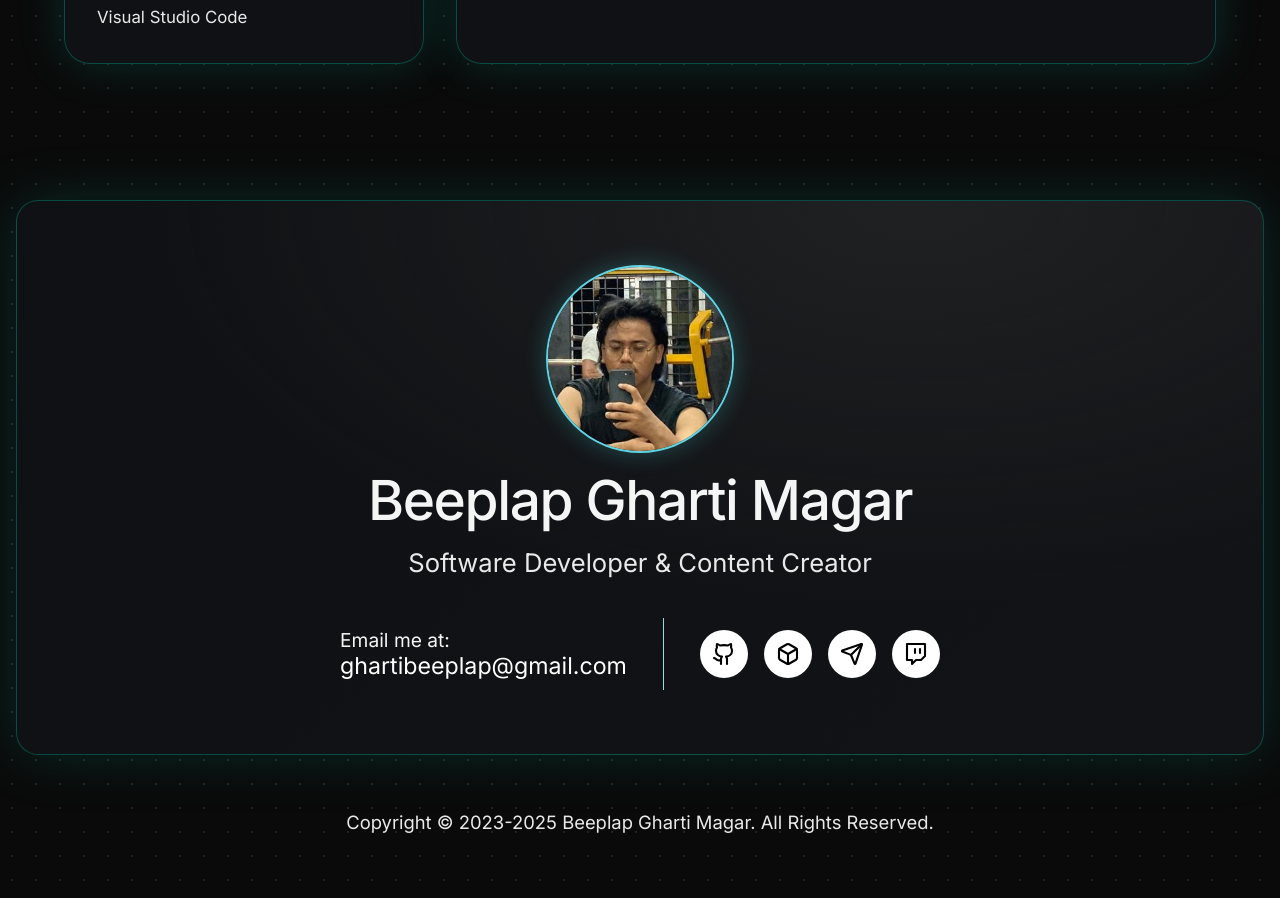
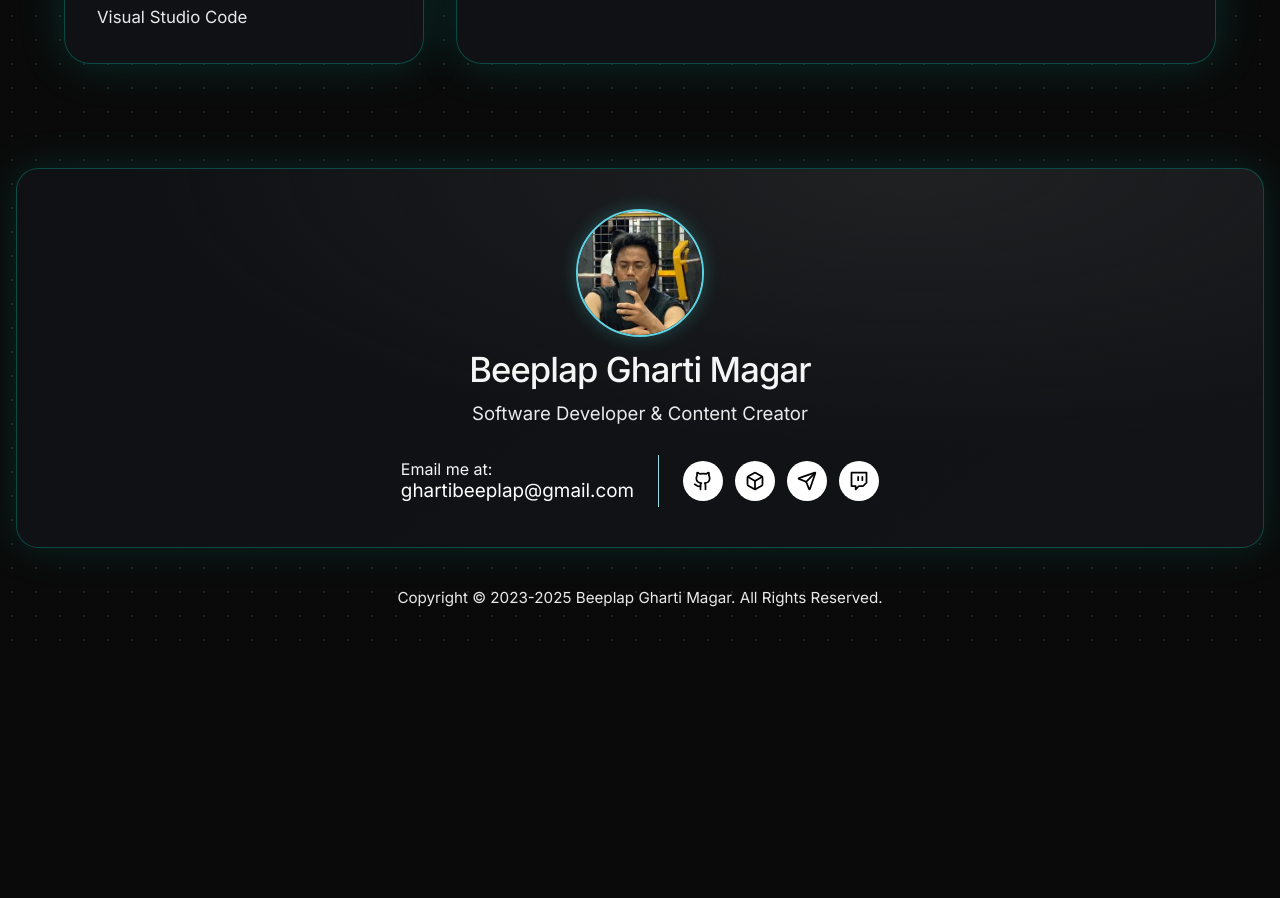
Before and after one commit to Beeplap/My-portfolio, a React (Vite) app: page / in a window 1280 px wide. Shown: the part 2780-3678 px from the top of the page. After the commit the page ends 3435 px from the top, so only its background shows below. Built offline with nearby package versions, Linux system fonts and the light colour scheme; the HTML template or start-up script is replaced by a standard one.

Commit message:
visual changes

```diff
--- a/src/components/Contact.tsx
+++ b/src/components/Contact.tsx
@@ -33,40 +33,40 @@ const Contact = () => {
   ];
 
   return (
-    <section id="contact" className="px-4 pt-16 md:pt-20">
-      <div className="mx-auto max-w-[1380px]">
-        <div className="rounded-[22px] border border-[hsl(172_100%_30%_/0.42)] bg-[radial-gradient(120%_140%_at_72%_0%,hsl(0_0%_20%_/0.45),transparent_52%),linear-gradient(140deg,hsl(220_15%_7%_/0.98),hsl(220_12%_8%_/0.96))] px-6 py-12 shadow-[0_0_55px_hsl(172_100%_30%_/0.22)] md:px-12 md:py-16">
-          <div className="mx-auto flex max-w-4xl cursor-default flex-col items-center text-center">
+    <section id="contact" className="px-4 pt-10 md:pt-12">
+      <div className="mx-auto max-w-[1260px]">
+        <div className="rounded-[22px] border border-[hsl(172_100%_30%_/0.42)] bg-[radial-gradient(120%_140%_at_72%_0%,hsl(0_0%_20%_/0.45),transparent_52%),linear-gradient(140deg,hsl(220_15%_7%_/0.98),hsl(220_12%_8%_/0.96))] px-5 py-8 shadow-[0_0_40px_hsl(172_100%_30%_/0.2)] md:px-8 md:py-10">
+          <div className="mx-auto flex max-w-3xl cursor-default flex-col items-center text-center">
             <img
               src="/assets/beeo.jpg"
               alt="Beeplap Gharti Magar profile picture"
-              className="h-40 w-40 rounded-full border-[2px] border-cyan-300/90 object-cover shadow-[0_0_24px_hsl(182_100%_65%_/0.24)] md:h-[188px] md:w-[188px]"
+              className="h-28 w-28 rounded-full border-[2px] border-cyan-300/90 object-cover shadow-[0_0_18px_hsl(182_100%_65%_/0.24)] md:h-32 md:w-32"
             />
 
-            <h2 className="mt-5 text-[clamp(2.6rem,4.3vw,4.15rem)] font-medium leading-none tracking-tight">
+            <h2 className="mt-4 text-[clamp(2rem,2.7vw,2.85rem)] font-medium leading-none tracking-tight">
               Beeplap Gharti Magar
             </h2>
-            <p className="mt-4 text-[clamp(1.3rem,2vw,2.15rem)] text-foreground/95">
+            <p className="mt-3 text-[clamp(1.05rem,1.45vw,1.5rem)] text-foreground/95">
               Software Developer & Content Creator
             </p>
 
-            <div className="mt-9 flex w-full flex-col items-center gap-6 md:flex-row md:justify-center md:gap-9">
+            <div className="mt-7 flex w-full flex-col items-center gap-5 md:flex-row md:justify-center md:gap-6">
               <div className="text-center md:text-left">
-                <p className="text-[clamp(1.2rem,1.45vw,1.75rem)] leading-tight text-foreground/88">
+                <p className="text-[clamp(1rem,1.1vw,1.2rem)] leading-tight text-foreground/88">
                   Email me at:
                 </p>
                 <a
                   href="mailto:ghartibeeplap@gmail.com"
                   onClick={openMailClient}
-                  className="text-[clamp(1.45rem,1.65vw,2.05rem)] leading-tight text-white transition-colors hover:text-cyan-200"
+                  className="text-[clamp(1.18rem,1.28vw,1.45rem)] leading-tight text-white transition-colors hover:text-cyan-200"
                 >
                   ghartibeeplap@gmail.com
                 </a>
               </div>
 
-              <div className="hidden h-[72px] w-px bg-cyan-200/90 md:block" />
+              <div className="hidden h-[52px] w-px bg-cyan-200/90 md:block" />
 
-              <div className="flex items-center gap-4">
+              <div className="flex items-center gap-3">
                 {socials.map(({ name, href, icon: Icon }) => (
                   <a
                     key={name}
@@ -74,9 +74,9 @@ const Contact = () => {
                     target="_blank"
                     rel="noopener noreferrer"
                     aria-label={name}
-                    className="inline-flex h-12 w-12 items-center justify-center rounded-full bg-white text-black transition-transform duration-200 hover:scale-105"
+                    className="inline-flex h-10 w-10 items-center justify-center rounded-full bg-white text-black transition-transform duration-200 hover:scale-105"
                   >
-                    <Icon className="h-6 w-6" strokeWidth={2.1} />
+                    <Icon className="h-5 w-5" strokeWidth={2.1} />
                   </a>
                 ))}
               </div>
--- a/src/components/Footer.tsx
+++ b/src/components/Footer.tsx
@@ -2,9 +2,9 @@ const Footer = () => {
   const currentYear = new Date().getFullYear();
 
   return (
-    <footer className="px-4 pb-14 pt-11 md:pb-16 md:pt-14">
-      <div className="mx-auto max-w-[1380px] cursor-default text-center">
-        <p className="text-[clamp(1.15rem,1.28vw,1.9rem)] leading-tight text-foreground/95">
+    <footer className="px-4 pb-10 pt-8 md:pb-12 md:pt-10">
+      <div className="mx-auto max-w-[1260px] cursor-default text-center">
+        <p className="text-[clamp(0.95rem,1.02vw,1.25rem)] leading-tight text-foreground/95">
           Copyright © 2023-{currentYear} Beeplap Gharti Magar. All Rights
           Reserved.
         </p>
```
